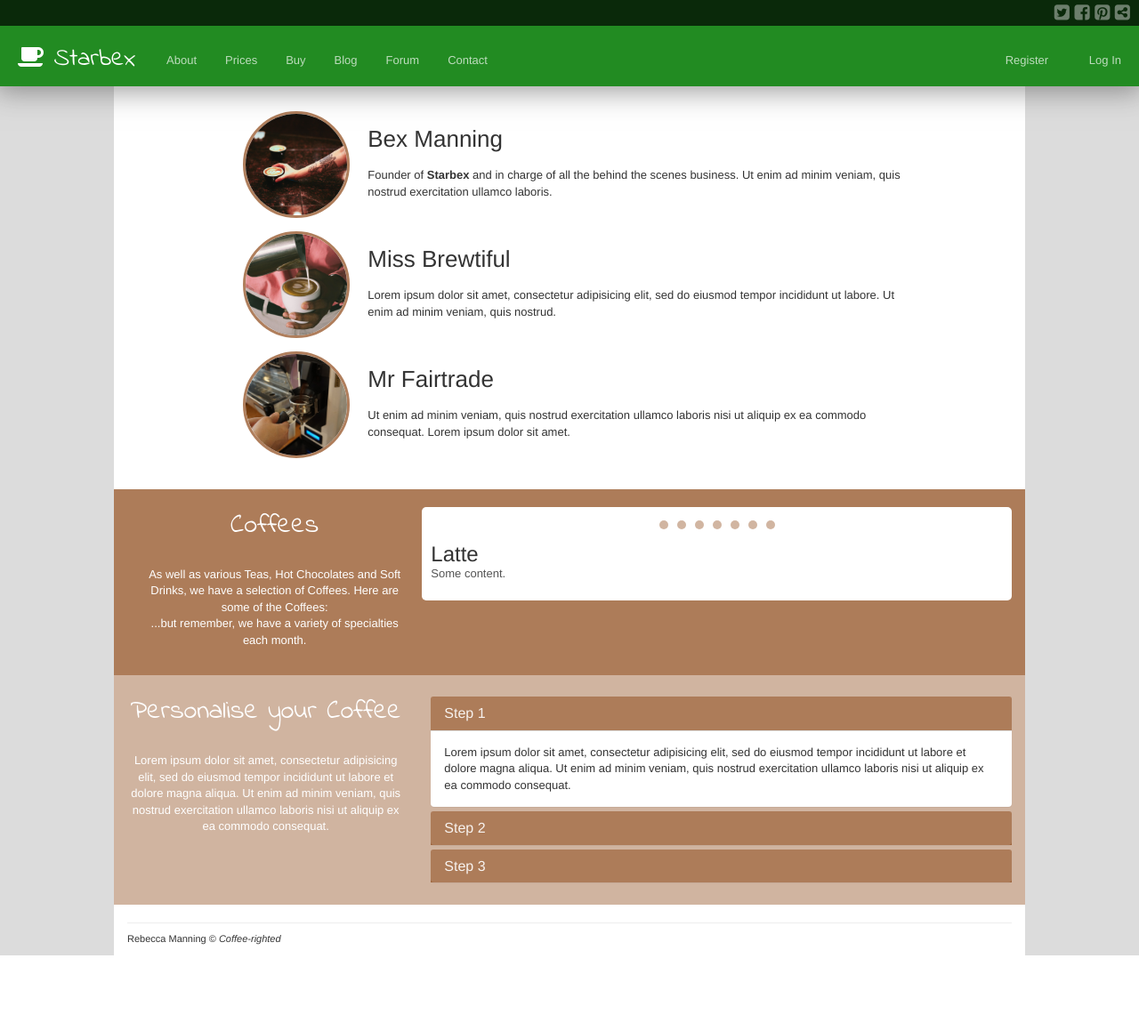
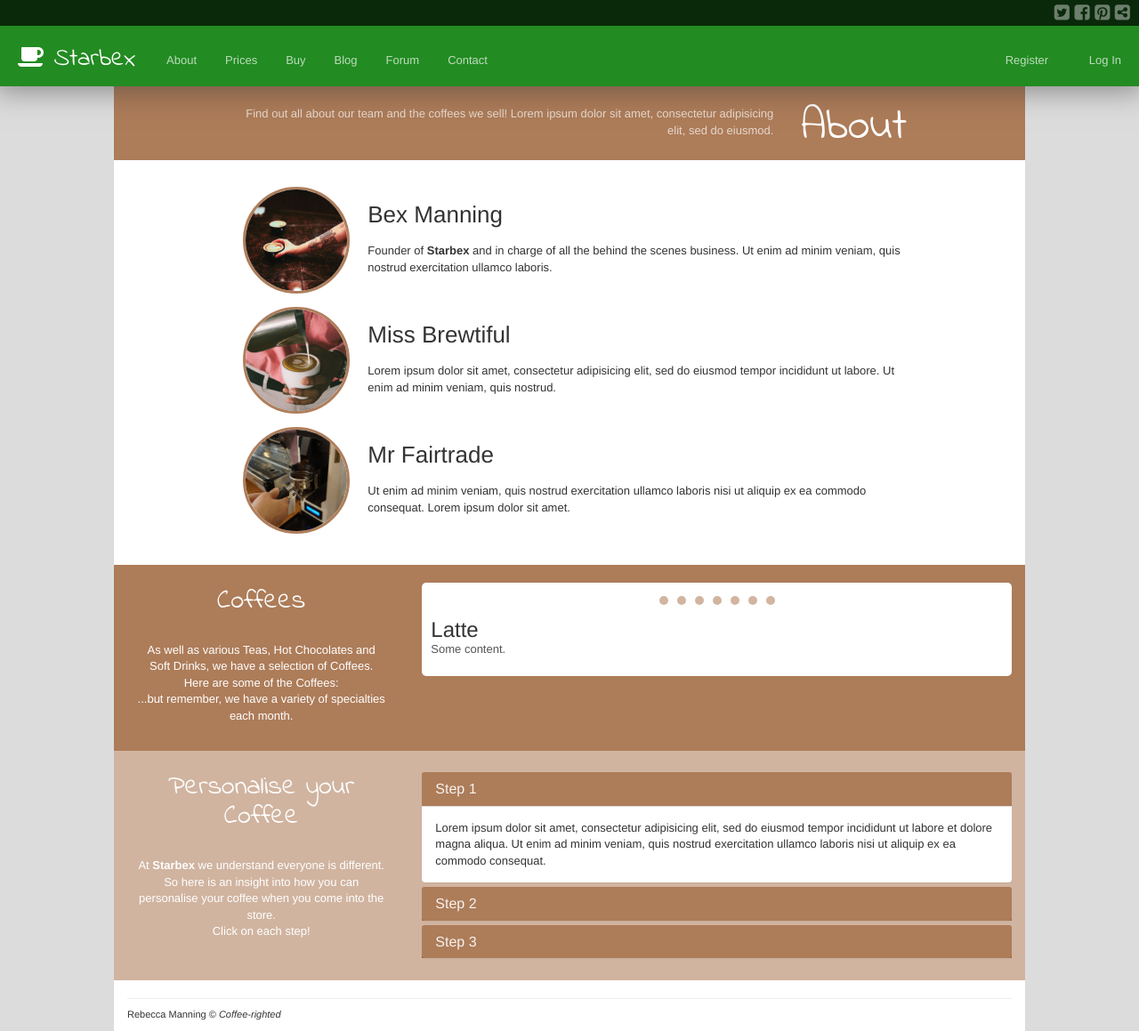
Before and after one commit to bmanning1/Coffee-project, a Django app: page /about/ in a window 1280 px wide. Shown: the whole page at 89% size. Before the commit the page ends 1074 px from the top, so only its background shows below. Run offline with Django 3.2, Linux system fonts and the light colour scheme; parts of the project's set-up code (start-up, migrations or seed data) failed here and were passed over; some libraries are stand-ins or nearby versions; some web fonts are replaced.

Commit message:
About page

```diff
--- a/static/css/style.css
+++ b/static/css/style.css
@@ -169,6 +169,36 @@ a:hover, a:focus {
 }
 
 /************ ABOUT *************/
+.About-title {
+    width: calc(100% + 30px);
+    margin-left: -15px;
+    color: rgba(255, 255, 255, 0.7);
+    background-color: rgba(139, 69, 19, 0.7);
+    height: 85px;
+    display: flex;
+    justify-content: space-between;
+    align-items: center;
+}
+
+.About-title>h2 {
+    color: white;
+    font-family: 'Indie Flower', cursive;
+    font-size: 50px;
+    padding: 0 13% 0 3%;
+}
+
+.About-title>p {
+    text-align: right;
+    padding: 0 0 0 13%;
+    margin-bottom: 0;
+}
+
+@media (max-width: 767px) {
+    .About-title>p {
+        display: none;
+    }
+}
+
 img.members {
     width: 120px;
     height: 120px;
@@ -215,7 +245,7 @@ img.members {
 
 .personal-coffee {
     background-color: rgba(139, 69, 19, 0.4);
-    padding: 5px 0;
+    padding: 5px 15px;
     width: calc(100% + 30px);
     margin-left: -15px;
     color: white !important;
@@ -224,6 +254,22 @@ img.members {
 .personal-coffee > div > h2, .choices-coffee > div > h2 {
     color: white !important;
     font-family: 'Indie Flower', cursive;
+}
+
+.personal-coffee > .col-lg-8 {
+    padding: 0;
+}
+
+.personal-coffee > .col-lg-4, .choices-coffee > .col-lg-4 {
+    padding-right: 40px;
+    padding-left: 10px;
+}
+
+@media (max-width: 1200px) {
+    .personal-coffee > .col-lg-4 {
+        padding-right: 10px;
+        padding-left: 10px;
+    }
 }
 
 .panel-body, .panel-heading {
@@ -297,16 +343,12 @@ img.members {
     border-radius: 100%;
 }
 
-.nav-pills {
+.nav-pills-coffees {
     display: flex;
     justify-content: center;
 }
 
-.nav-pills > li.active > a, .nav-pills > li.active > a:hover, .nav-pills > li.active > a:focus {
-    background-color: transparent;
-}
-
-.nav > li > a:hover, .nav > li > a:focus {
+.nav-pills-coffees > li > a:hover, .nav-pills-coffees > li > a:focus, .nav-pills-coffees > li.active > a, .nav-pills-coffees > li.active > a:hover, .nav-pills-coffees > li.active > a:focus {
     background-color: transparent;
 }
 
--- a/static/js/jquery.js
+++ b/static/js/jquery.js
@@ -12,4 +12,5 @@ $(document).ready(function () {
         $('.choices-coffee-info>ul>li>a').removeClass('active');
         $('this').addClass('active');
     });
+
 });
--- a/templates/About.html
+++ b/templates/About.html
@@ -1,5 +1,10 @@
 {% extends 'base.html' %}
 {% block content %}
+
+    <div class="About-title"><p>Find out all about our team and the coffees we sell! Lorem ipsum dolor sit amet,
+        consectetur adipisicing elit, sed do eiusmod. </p>
+        <h2>About</h2></div>
+
 
     <div class="about-members">
 
@@ -54,12 +59,13 @@
             <h2>Coffees</h2>
             <br>
             <p>As well as various Teas, Hot Chocolates and Soft Drinks, we have a selection of
-                Coffees. Here are some of the Coffees: <br>...but remember, we have a variety of specialties each month. </p>
+                Coffees. Here are some of the Coffees: <br>...but remember, we have a variety of specialties each month.
+            </p>
         </div>
 
 
         <div class="col-lg-8 choices-coffee-info">
-            <ul class="nav nav-pills">
+            <ul class="nav nav-pills nav-pills-coffees">
                 <li class="active"><a data-toggle="pill" href="#menu1"></a></li>
                 <li><a data-toggle="pill" href="#menu2"></a></li>
                 <li><a data-toggle="pill" href="#menu3"></a></li>
@@ -87,15 +93,15 @@
                     <p>Some content in menu 1.</p>
                 </div>
                 <div id="menu5" class="tab-pane fade">
-                    <h3>Hot Chocolate</h3>
+                    <h3>Latte</h3>
                     <p>Some content in menu 2.</p>
                 </div>
                 <div id="menu6" class="tab-pane fade">
-                    <h3>Herbal Teas</h3>
+                    <h3>Latte</h3>
                     <p>Some content in menu 1.</p>
                 </div>
                 <div id="menu7" class="tab-pane fade">
-                    <h3>Breakfast Tea</h3>
+                    <h3>Latte</h3>
                     <p>Some content in menu 1.</p>
                 </div>
             </div>
@@ -106,10 +112,8 @@
         <div class="col-lg-4 text-center">
             <h2>Personalise your Coffee</h2>
             <br>
-            <p>Lorem ipsum dolor sit amet, consectetur adipisicing elit,
-                sed do eiusmod tempor incididunt ut labore et dolore magna aliqua. Ut enim ad
-                minim veniam, quis nostrud exercitation ullamco laboris nisi ut aliquip ex ea
-                commodo consequat.</p>
+            <p>At <b>Starbex</b> we understand everyone is different. So here is an insight into how you can personalise
+                your coffee when you come into the store. <br> Click on each step!</p>
         </div>
 
 
```
